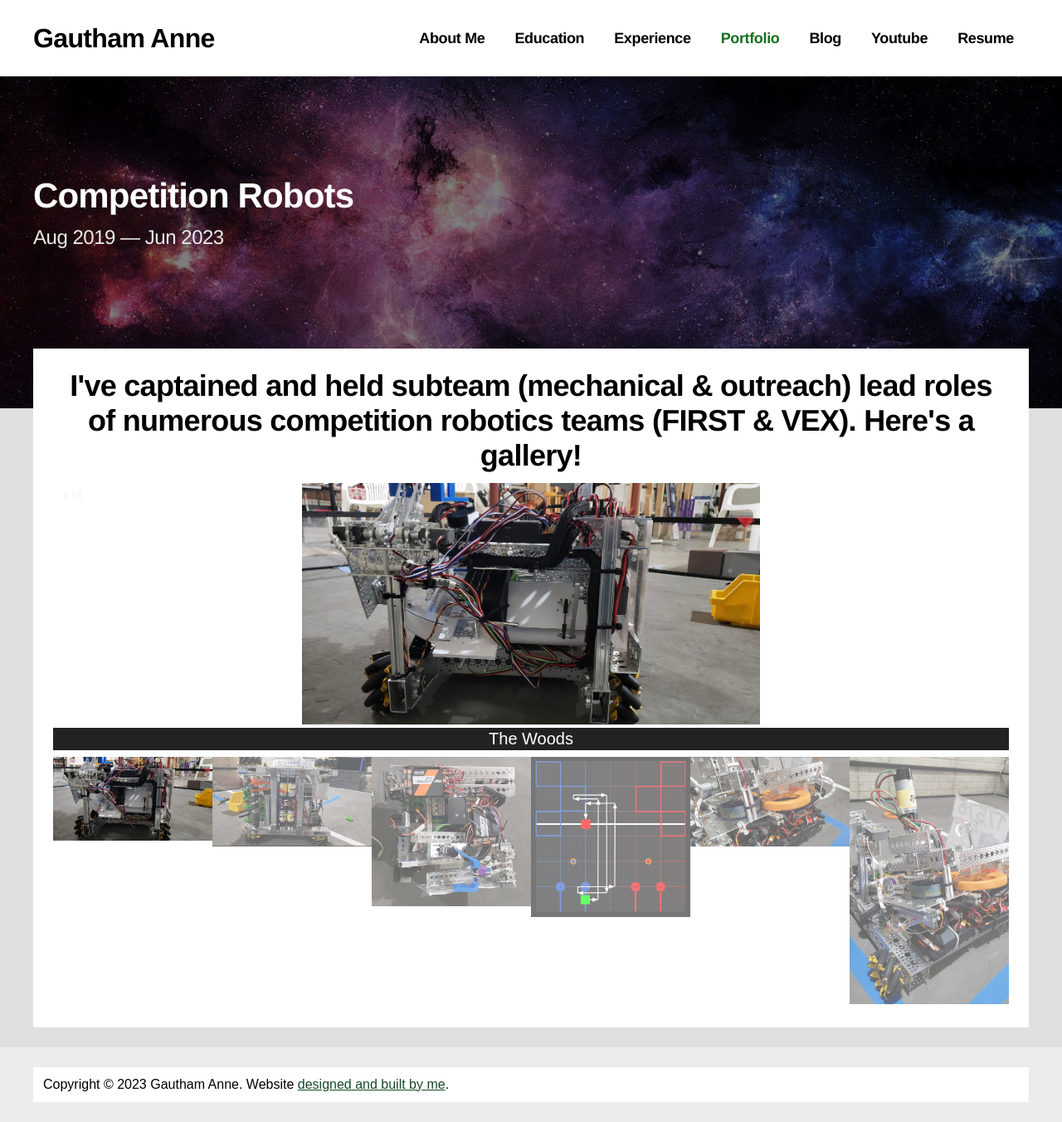
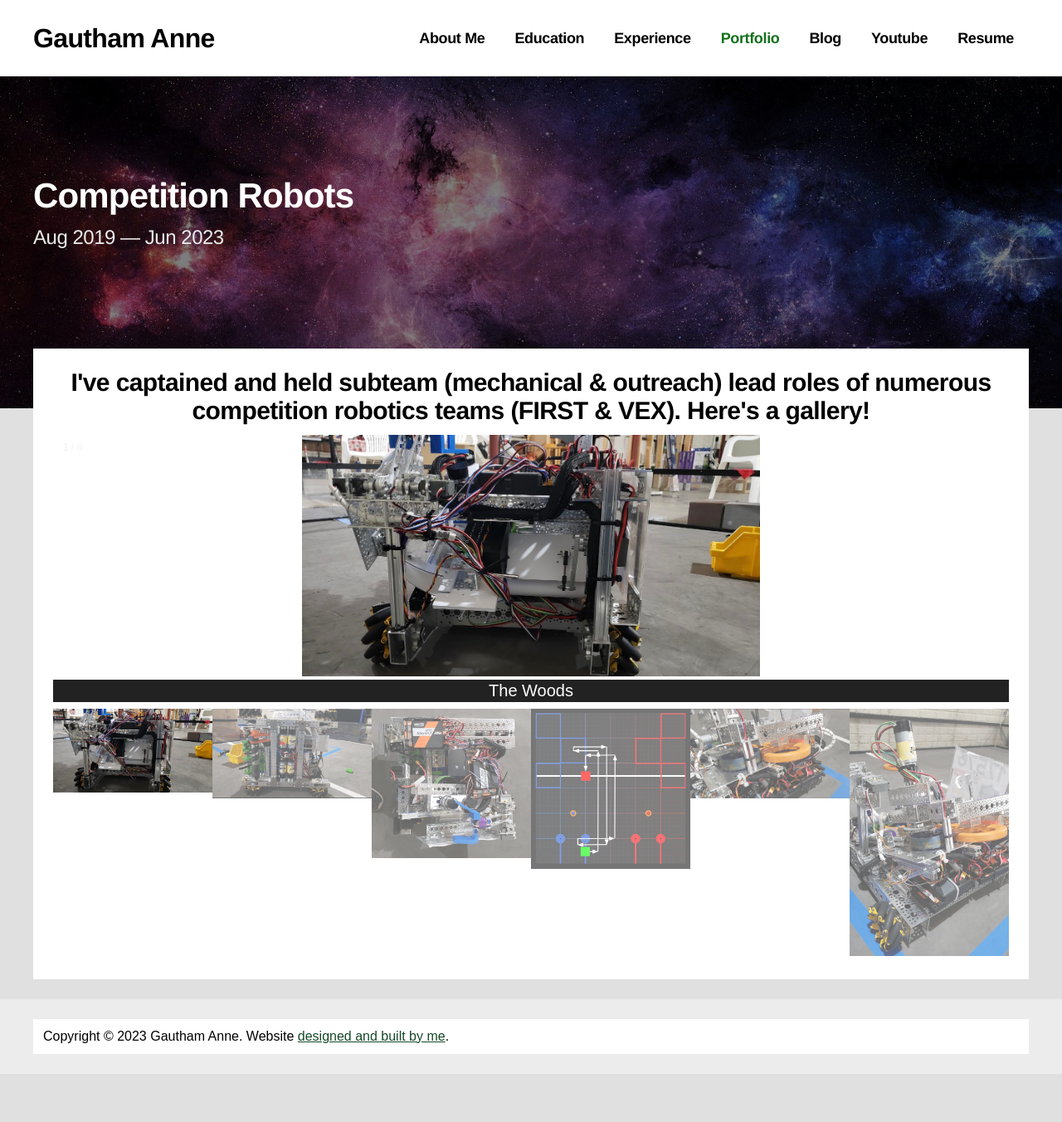
Before and after one commit to annegautham/annegautham.github.io, a Jekyll site: the page built from portfolio/compbots.md, in a window 1280 px wide. Shown: the whole page at 83% size. Built offline with Jekyll 4.4.1, drawn with Linux system fonts in a browser that asks for light colours; some web fonts are replaced; after the commit the page ends 1294 px from its top, so only the background shows below that.

Commit message:
Update compbots.md

```diff
--- a/portfolio/compbots.md
+++ b/portfolio/compbots.md
@@ -105,7 +105,7 @@ img {
 </style>
 <body>
 
-<h3 style="text-align:center">I've captained and held subteam (mechanical & outreach) lead roles of numerous competition robotics teams (FIRST & VEX). Here's a gallery!</h3>
+<h4 style="text-align:center">I've captained and held subteam (mechanical & outreach) lead roles of numerous competition robotics teams (FIRST & VEX). Here's a gallery!</h4>
 
 <div class="container">
   <div class="mySlides">
```
